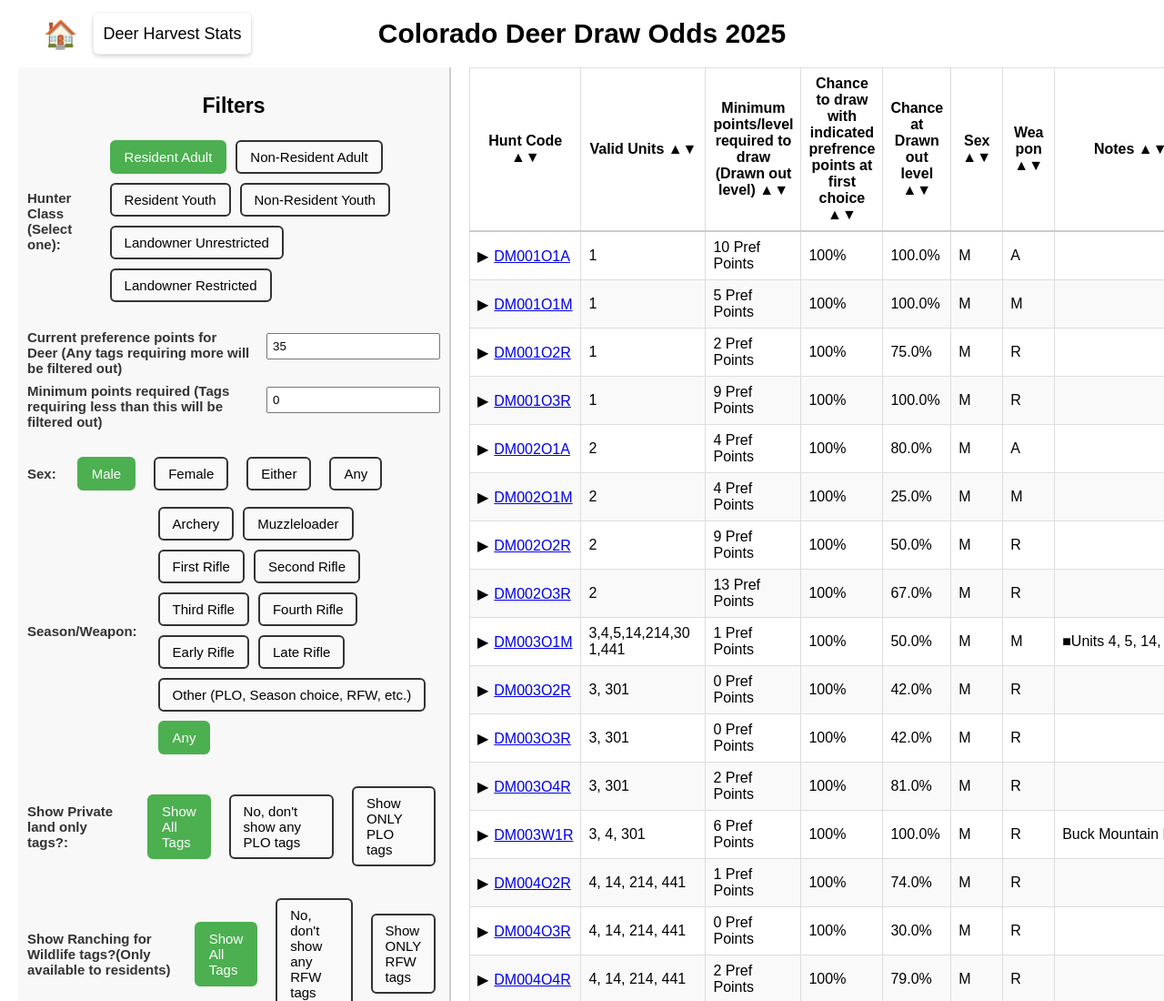
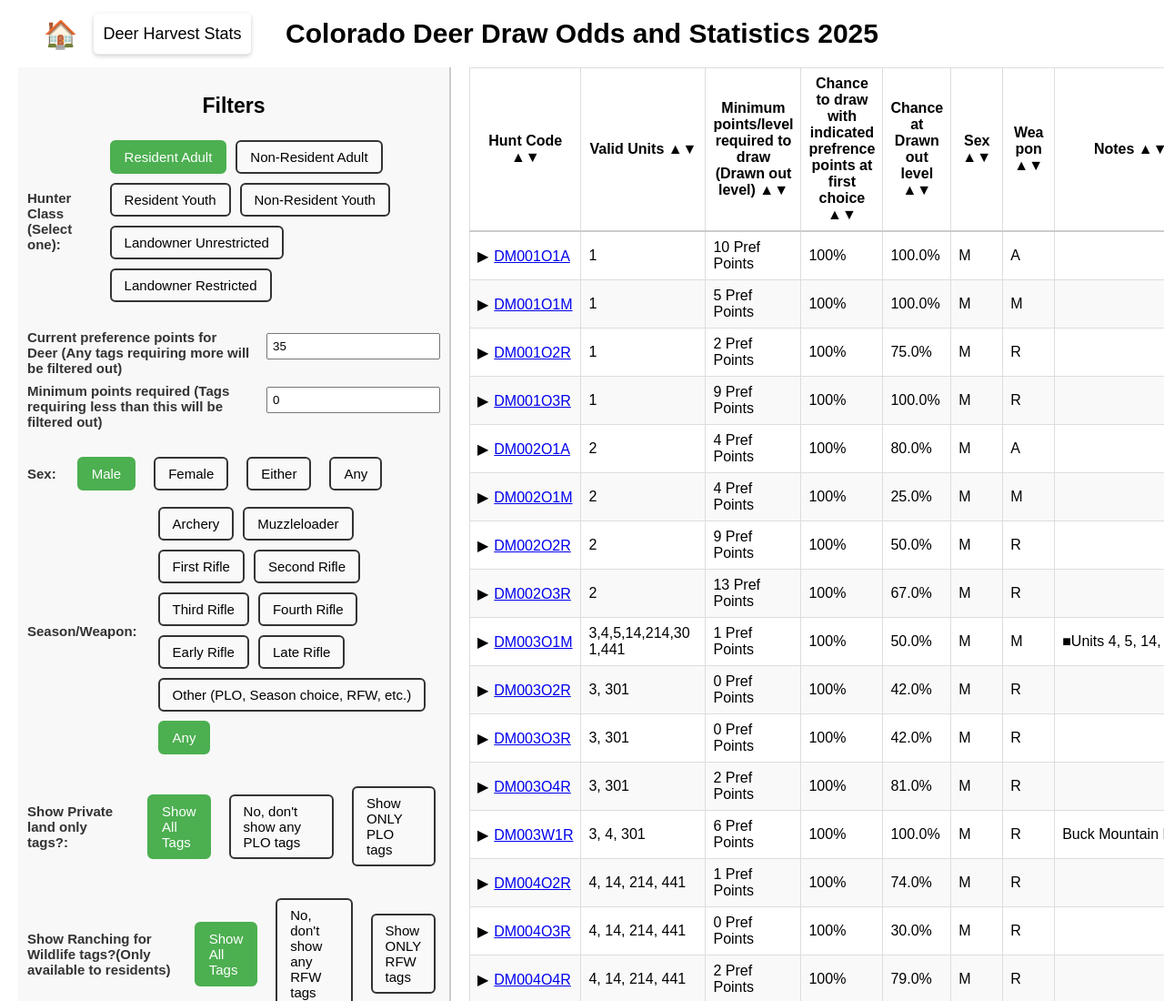
Before and after one commit to carrellcody/tagseason, a plain HTML site: page Deer.html in a window 1280 px wide. Shown: the top 1100 px of the page at 91% size. Drawn offline with nearby package versions, Linux system fonts and the light colour scheme.

Commit message:
Update Deer.html

```diff
--- a/Deer.html
+++ b/Deer.html
@@ -8,7 +8,7 @@
 </head>
 <body>
 <div class="page-header">
-  <h1 class="page-title">Colorado Deer Draw Odds 2025</h1>
+  <h1 class="page-title">Colorado Deer Draw Odds and Statistics 2025</h1>
   <div class="header-buttons">
     <a href="index.html" class="top-button home-button" title="Home">🏠</a>
     <a href="DeerHarvest.html" class="top-button">Deer Harvest Stats</a>
```
